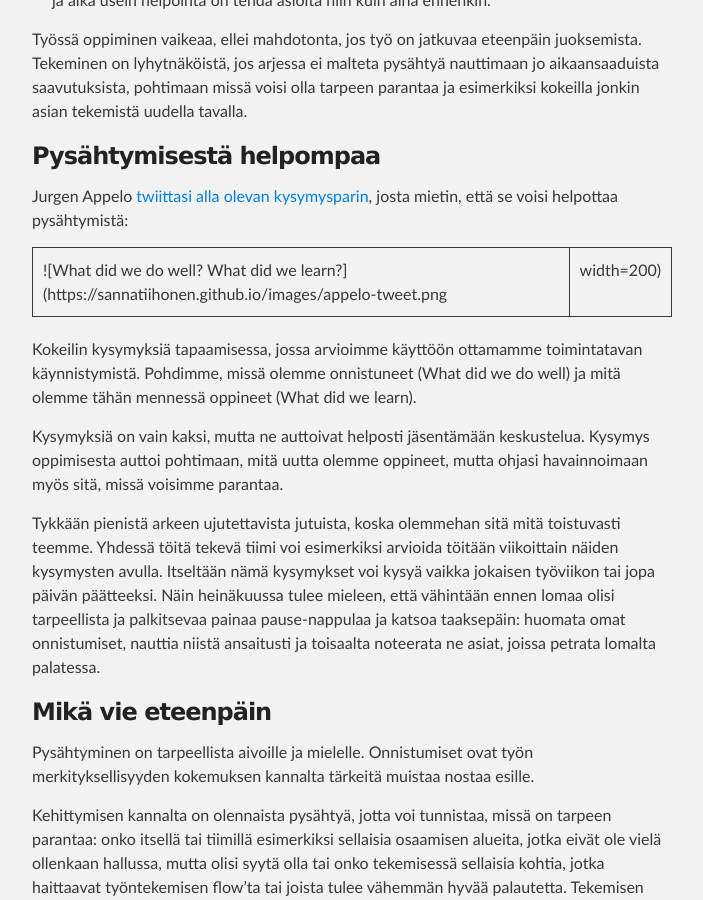
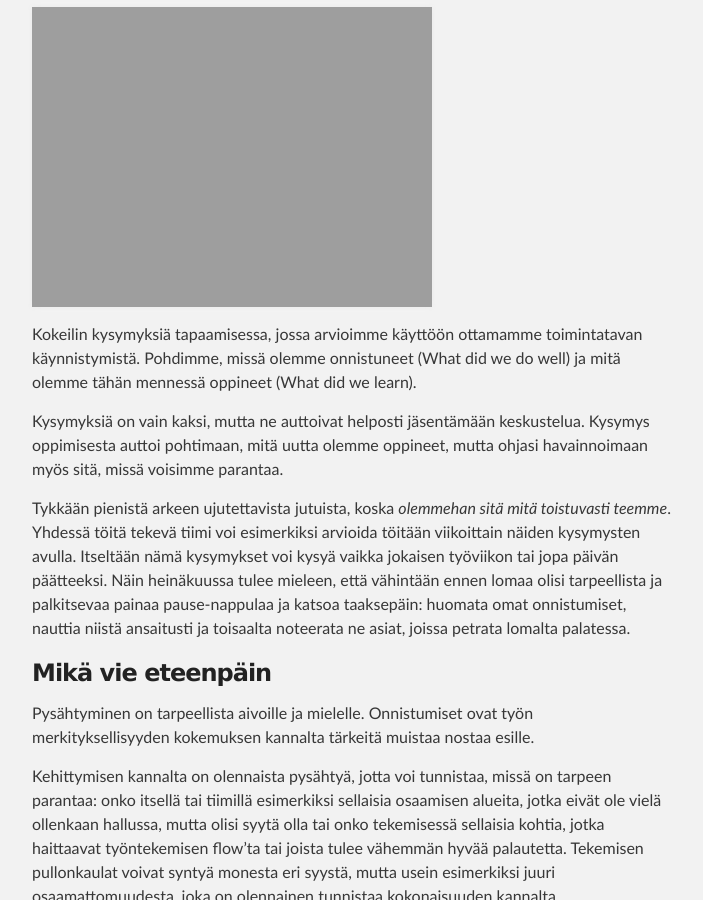
Before and after one commit to sannatiihonen/sannatiihonen.github.io, a Jekyll site: the page built from _posts/2017-07-06-uskallatko-pysahtya-ja-nostaa-kissan-poydalle.md, in a window 1280 px wide and 900 px high, scrolled down 1842 px. Shown: the whole window, without its empty margins (288-991 px from the left). Built offline with Jekyll 4.4.1, drawn with Linux system fonts in a browser that asks for light colours.

Commit message:
Metadata and image fixes

```diff
--- a/_posts/2017-07-06-uskallatko-pysahtya-ja-nostaa-kissan-poydalle.md
+++ b/_posts/2017-07-06-uskallatko-pysahtya-ja-nostaa-kissan-poydalle.md
@@ -31,7 +31,7 @@
 uusia asioita niin että tekeminen ei ole jatkuvaa suorittamista
 tasolla, jolla pitää vältellä virheitä.
 
-<iframe src="https://embed.ted.com/talks/eduardo_briceno_how_to_get_better_at_the_things_you_care_about" width="854px" height="480px" frameborder="0" scrolling="no" webkitAllowFullScreen mozallowfullscreen allowFullScreen></iframe>
+<iframe src="https://embed.ted.com/talks/eduardo_briceno_how_to_get_better_at_the_things_you_care_about" width="426px" height="240px" frameborder="0" scrolling="no" webkitAllowFullScreen mozallowfullscreen allowFullScreen></iframe>
 
 Jäin kovasti miettimään kehittymistä työelämän kontekstissa. Briceñon
 oppi – ja Lev Vygotskyn vielä tunnetumpi ajatus [lähikehityksen
@@ -50,7 +50,7 @@
 
 Jurgen Appelo [twiittasi alla olevan kysymysparin](https://twitter.com/jurgenappelo/status/847539346718773249/photo/1), josta mietin, että se voisi helpottaa pysähtymistä:
 
-![What did we do well? What did we learn?](https://sannatiihonen.github.io/images/appelo-tweet.png | width=200)
+![What did we do well? What did we learn?](https://sannatiihonen.github.io/images/appelo-tweet.png = 200x)
 
 Kokeilin kysymyksiä tapaamisessa, jossa arvioimme käyttöön ottamamme
 toimintatavan käynnistymistä. Pohdimme, missä olemme onnistuneet (What
@@ -59,7 +59,7 @@
 
 Kysymyksiä on vain kaksi, mutta ne auttoivat helposti jäsentämään keskustelua. Kysymys oppimisesta auttoi pohtimaan, mitä uutta olemme oppineet, mutta ohjasi havainnoimaan myös sitä, missä voisimme parantaa.
 
-Tykkään pienistä arkeen ujutettavista jutuista, koska olemmehan sitä mitä toistuvasti teemme. Yhdessä töitä tekevä tiimi voi esimerkiksi arvioida töitään viikoittain näiden kysymysten avulla. Itseltään nämä kysymykset voi kysyä vaikka jokaisen työviikon tai jopa päivän päätteeksi. Näin heinäkuussa tulee mieleen, että vähintään ennen lomaa olisi tarpeellista ja palkitsevaa painaa pause-nappulaa ja katsoa taaksepäin: huomata omat onnistumiset, nauttia niistä ansaitusti ja toisaalta noteerata ne asiat, joissa petrata lomalta palatessa.
+Tykkään pienistä arkeen ujutettavista jutuista, koska _olemmehan sitä mitä toistuvasti teemme_. Yhdessä töitä tekevä tiimi voi esimerkiksi arvioida töitään viikoittain näiden kysymysten avulla. Itseltään nämä kysymykset voi kysyä vaikka jokaisen työviikon tai jopa päivän päätteeksi. Näin heinäkuussa tulee mieleen, että vähintään ennen lomaa olisi tarpeellista ja palkitsevaa painaa pause-nappulaa ja katsoa taaksepäin: huomata omat onnistumiset, nauttia niistä ansaitusti ja toisaalta noteerata ne asiat, joissa petrata lomalta palatessa.
 
 ### Mikä vie eteenpäin
 
```
Also changed, not shown: other parts of _posts/2017-07-06-uskallatko-pysahtya-ja-nostaa-kissan-poydalle.md (+2 -2 lines).
